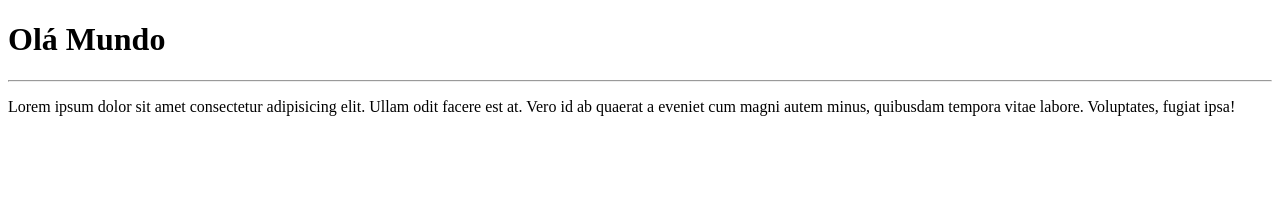
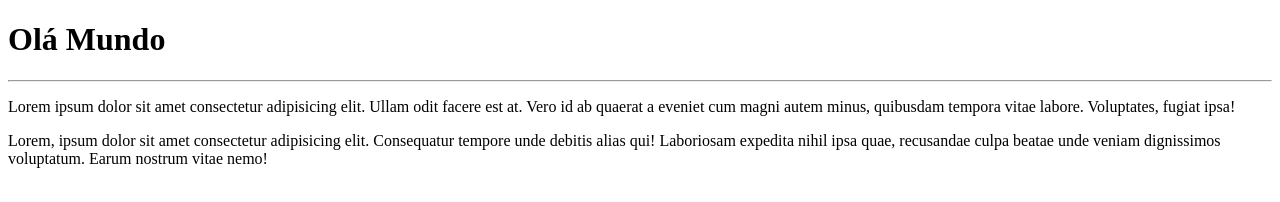
Before and after one commit to ralffmatias/Hello_Word, a plain HTML site: page site_exemplo/index.html in a window 1280 px wide. Drawn offline with Linux system fonts and the light colour scheme.

Commit message:
adicionado um paragrafo.

```diff
--- a/site_exemplo/index.html
+++ b/site_exemplo/index.html
@@ -9,5 +9,6 @@
     <h1>Olá Mundo</h1>
     <hr>
     <p>Lorem ipsum dolor sit amet consectetur adipisicing elit. Ullam odit facere est at. Vero id ab quaerat a eveniet cum magni autem minus, quibusdam tempora vitae labore. Voluptates, fugiat ipsa!</p>
+    <p>Lorem, ipsum dolor sit amet consectetur adipisicing elit. Consequatur tempore unde debitis alias qui! Laboriosam expedita nihil ipsa quae, recusandae culpa beatae unde veniam dignissimos voluptatum. Earum nostrum vitae nemo!</p>
 </body>
 </html>
```
